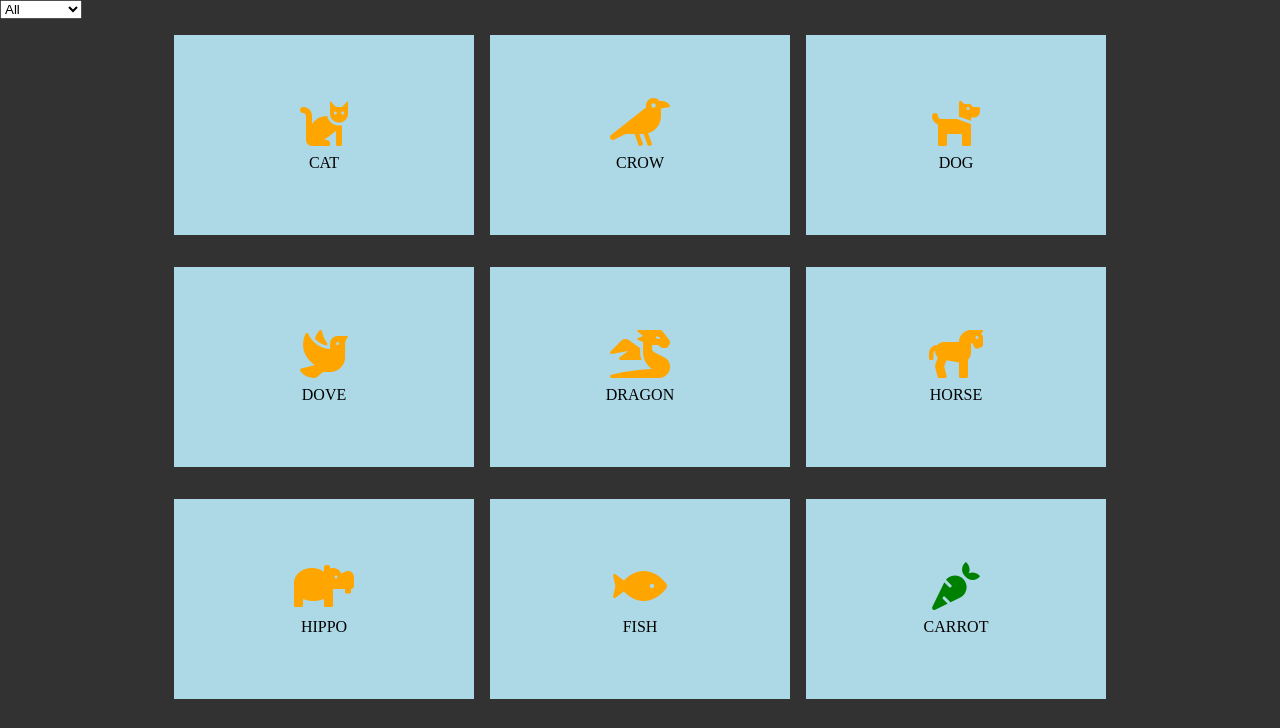
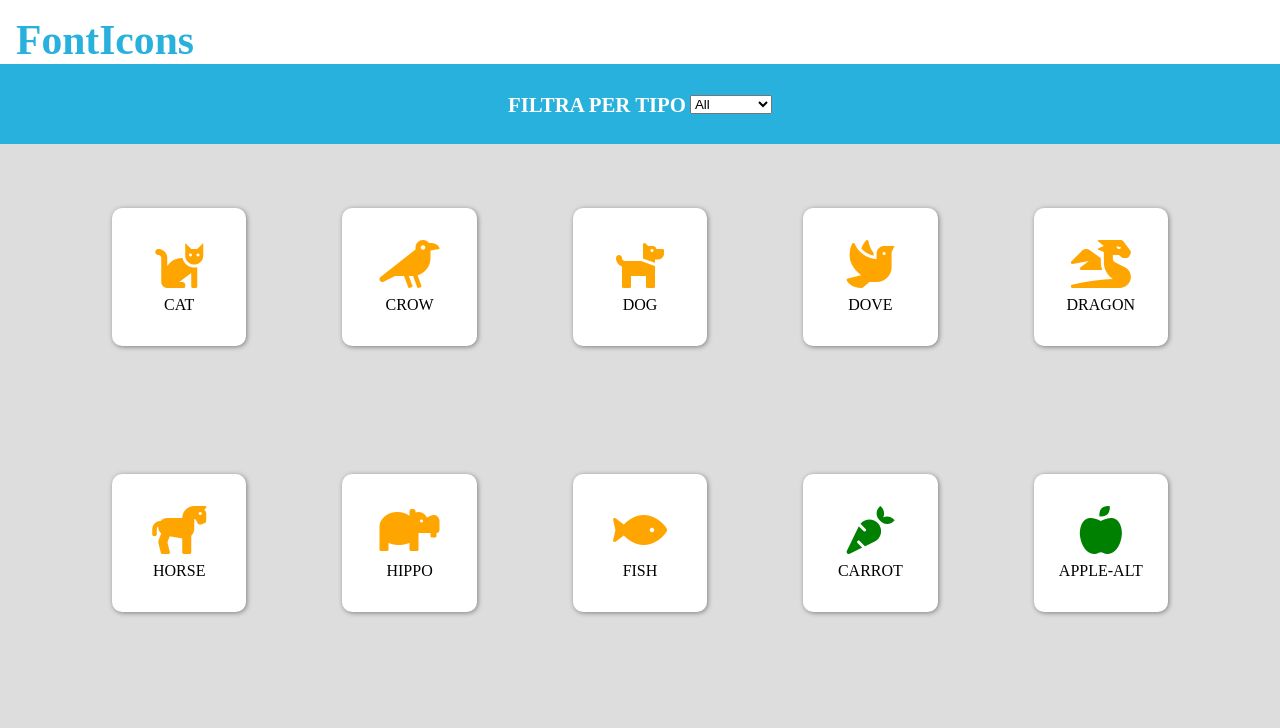
Before and after one commit to matte887/js-es6-icons, a plain HTML site: page index.html in a window 1280 px wide. Shown: the top 728 px of the page. Drawn offline with Linux system fonts and the light colour scheme.

Commit message:
layout + refactoring

```diff
--- a/css/style.css
+++ b/css/style.css
@@ -4,32 +4,72 @@
     box-sizing: border-box;
 }
 
+:root {
+    --accent-color: #29b1dd;
+    --main-color: #dddddd;
+    --card-color: white;
+}
+
+header, nav label {
+    font-size: 1.3rem;
+    font-weight: bold;
+}
+
+header {
+    color: var(--accent-color);
+    background-color: white;
+}
+
+header h1 {
+    padding-top: 1rem;
+    padding-left: 1rem;
+}
+
+nav {
+    background-color: var(--accent-color);
+    height: 80px;
+    width: 100%;
+    line-height: 80px;
+    text-align: center;
+}
+
+nav label {
+    text-transform: uppercase;
+    color: white;
+    vertical-align: middle;
+}
+
 .wrapper {
     width: 90%;
-    max-width: 1200px;
+    max-width: 1800px;
     margin: 0 auto;
     display: flex;
     flex-wrap: wrap;
     justify-content: center;
 }
 
-.item {
-    background-color: lightblue;
-    width: 300px;
-    height: 200px;
-    margin: 1rem .5rem;
+.card {
+    width: calc(100% / 5 - 6rem);
     display: flex;
     flex-direction: column;
     justify-content: center;
     align-items: center;
+    margin: 4rem 3rem;
+    border-radius: 10px;
+    background-color: var(--card-color);
+    box-shadow: 1px 1px 5px gray;
 }
 
-.item i {
+.card i {
+    padding-top: 2rem;
     font-size: 3rem;
     margin-bottom: .5rem;
 }
 
-/* DEBUG */
+.card p {
+    padding-bottom: 2rem;
+}
+
 body {
-    background-color: rgb(50, 50, 50);
+    background-color: var(--main-color);
 }
--- a/index.html
+++ b/index.html
@@ -10,8 +10,11 @@
 </head>
 
 <body>
-    <header></header>
+    <header>
+        <h1>FontIcons</h1>
+    </header>
     <nav>
+        <label for="filter-by">Filtra per tipo</label>
         <select name="filter-by" id="filter-by">
             <option value="all">All</option>
             <option value="animal">Animal</option>
--- a/js/script.js
+++ b/js/script.js
@@ -125,8 +125,14 @@ const icons = [
 const htmlWrapper = document.querySelector(".wrapper");
 const select = document.getElementById("filter-by");
 
+// window.onload = main;
+main();
 
-function prova () {
+select.addEventListener('change', function() {
+    main();
+});
+
+function main () {
 
     const filteredItems = icons.filter( (currentItem) => {
         const filterBy = document.getElementById("filter-by").value;
@@ -148,12 +154,10 @@ function prova () {
     console.log(filteredItems);
 
     filteredItems.forEach( (currentItem) => {
-        htmlWrapper.innerHTML += `<div class="item">
+        htmlWrapper.innerHTML += `<div class="card">
         <i class="${currentItem.family} ${currentItem.prefix}${currentItem.name}" style="color: ${currentItem.color}"></i>
         <p>${currentItem.name.toUpperCase()}</p>
         </div>`
     });
+
 }
-
-window.onload = prova()
-select.onchange = prova;
```
